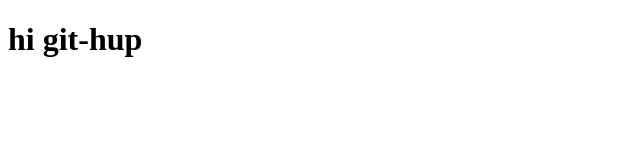
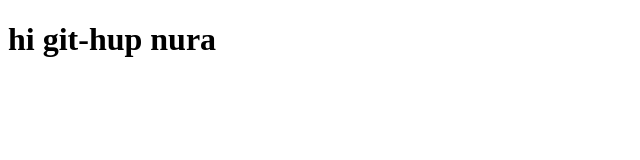
Before and after one commit to nura92/git-practice, a plain HTML site: page index.html in a window 1280 px wide. Shown: the whole page, without its empty margins (0-640 px from the left). Drawn offline with Linux system fonts and the light colour scheme.

Commit message:
Update index.html
changin name

```diff
--- a/index.html
+++ b/index.html
@@ -6,6 +6,6 @@
     <title>Document</title>
 </head>
 <body>
-    <h1>hi git-hup</h1>
+    <h1>hi git-hup nura</h1>
 </body>
 </html>
```
